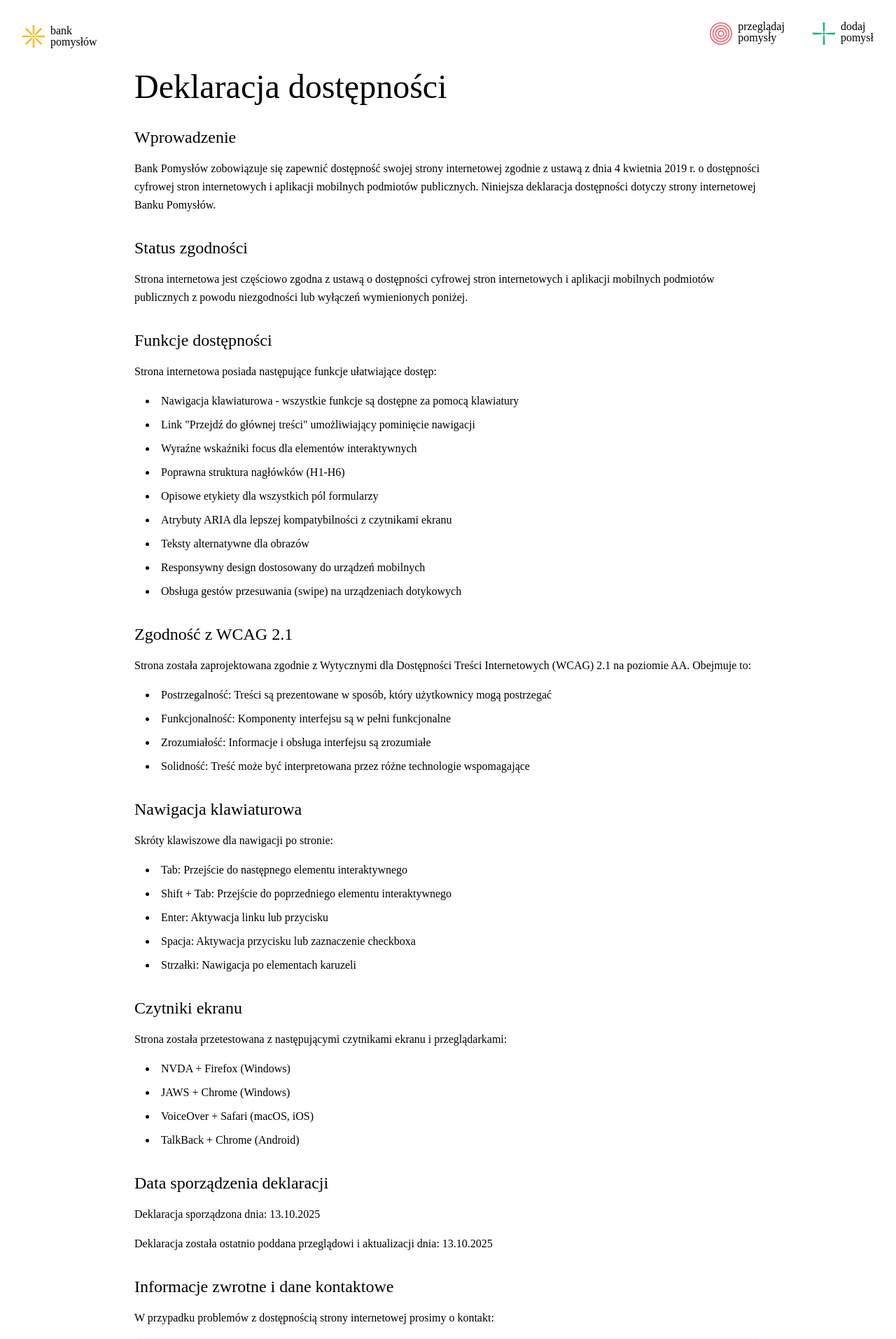
After one commit to fjalowiecki/bbi_site, a Django app: page /dostepnosc/ in a window 1280 px wide. The commit adds this page. Shown: the top 1913 px of the page at 70% size. Run offline with Django 5.2, Linux system fonts and the light colour scheme; some libraries are stand-ins or nearby versions; some web fonts are replaced.

Commit message:
feat: accessibility improvements and create acc. page

```diff
--- a/bbi_app/static/bbi_app/js/index_cards.js
+++ b/bbi_app/static/bbi_app/js/index_cards.js
@@ -104,8 +104,10 @@ document.addEventListener('DOMContentLoaded', () => {
 
         dots.forEach((dot, index) => {
             dot.classList.remove('outline', 'outline-2', 'outline-[rgb(241,189,51)]');
+            dot.setAttribute('aria-selected', 'false');
             if (index === pageNumber) {
                 dot.classList.add('outline', 'outline-2', 'outline-[rgb(241,189,51)]');
+                dot.setAttribute('aria-selected', 'true');
             }
         });
     }
--- /dev/null
+++ b/bbi_app/templates/accessibility.html
@@ -0,0 +1,150 @@
+{% extends 'base.html' %}
+{% load static %}
+
+{% block title %}Dostępność - Bank pomysłów{% endblock %}
+{% block content %}
+<main id="main-content" class="flex-1 py-8" role="main">
+    <div class="max-w-4xl mx-auto">
+        <h1 class="text-4xl md:text-5xl font-medium mb-8">Deklaracja dostępności</h1>
+
+        <section class="mb-8" aria-labelledby="intro-heading">
+            <h2 id="intro-heading" class="text-2xl font-medium mb-4">Wprowadzenie</h2>
+            <p class="font-light leading-relaxed mb-4">
+                Bank Pomysłów zobowiązuje się zapewnić dostępność swojej strony internetowej zgodnie z ustawą
+                z dnia 4 kwietnia 2019 r. o dostępności cyfrowej stron internetowych i aplikacji mobilnych
+                podmiotów publicznych. Niniejsza deklaracja dostępności dotyczy strony internetowej Banku Pomysłów.
+            </p>
+        </section>
+
+        <section class="mb-8" aria-labelledby="status-heading">
+            <h2 id="status-heading" class="text-2xl font-medium mb-4">Status zgodności</h2>
+            <p class="font-light leading-relaxed mb-4">
+                Strona internetowa jest częściowo zgodna z ustawą o dostępności cyfrowej stron internetowych
+                i aplikacji mobilnych podmiotów publicznych z powodu niezgodności lub wyłączeń wymienionych poniżej.
+            </p>
+        </section>
+
+        <section class="mb-8" aria-labelledby="features-heading">
+            <h2 id="features-heading" class="text-2xl font-medium mb-4">Funkcje dostępności</h2>
+            <p class="font-light leading-relaxed mb-4">Strona internetowa posiada następujące funkcje ułatwiające dostęp:</p>
+            <ul class="list-disc list-inside font-light leading-relaxed space-y-2 ml-4">
+                <li>Nawigacja klawiaturowa - wszystkie funkcje są dostępne za pomocą klawiatury</li>
+                <li>Link "Przejdź do głównej treści" umożliwiający pominięcie nawigacji</li>
+                <li>Wyraźne wskaźniki focus dla elementów interaktywnych</li>
+                <li>Poprawna struktura nagłówków (H1-H6)</li>
+                <li>Opisowe etykiety dla wszystkich pól formularzy</li>
+                <li>Atrybuty ARIA dla lepszej kompatybilności z czytnikami ekranu</li>
+                <li>Teksty alternatywne dla obrazów</li>
+                <li>Responsywny design dostosowany do urządzeń mobilnych</li>
+                <li>Obsługa gestów przesuwania (swipe) na urządzeniach dotykowych</li>
+            </ul>
+        </section>
+
+        <section class="mb-8" aria-labelledby="wcag-heading">
+            <h2 id="wcag-heading" class="text-2xl font-medium mb-4">Zgodność z WCAG 2.1</h2>
+            <p class="font-light leading-relaxed mb-4">
+                Strona została zaprojektowana zgodnie z Wytycznymi dla Dostępności Treści Internetowych (WCAG) 2.1
+                na poziomie AA. Obejmuje to:
+            </p>
+            <ul class="list-disc list-inside font-light leading-relaxed space-y-2 ml-4">
+                <li><strong>Postrzegalność:</strong> Treści są prezentowane w sposób, który użytkownicy mogą postrzegać</li>
+                <li><strong>Funkcjonalność:</strong> Komponenty interfejsu są w pełni funkcjonalne</li>
+                <li><strong>Zrozumiałość:</strong> Informacje i obsługa interfejsu są zrozumiałe</li>
+                <li><strong>Solidność:</strong> Treść może być interpretowana przez różne technologie wspomagające</li>
+            </ul>
+        </section>
+
+        <section class="mb-8" aria-labelledby="keyboard-heading">
+            <h2 id="keyboard-heading" class="text-2xl font-medium mb-4">Nawigacja klawiaturowa</h2>
+            <p class="font-light leading-relaxed mb-4">Skróty klawiszowe dla nawigacji po stronie:</p>
+            <ul class="list-disc list-inside font-light leading-relaxed space-y-2 ml-4">
+                <li><strong>Tab:</strong> Przejście do następnego elementu interaktywnego</li>
+                <li><strong>Shift + Tab:</strong> Przejście do poprzedniego elementu interaktywnego</li>
+                <li><strong>Enter:</strong> Aktywacja linku lub przycisku</li>
+                <li><strong>Spacja:</strong> Aktywacja przycisku lub zaznaczenie checkboxa</li>
+                <li><strong>Strzałki:</strong> Nawigacja po elementach karuzeli</li>
+            </ul>
+        </section>
+
+        <section class="mb-8" aria-labelledby="screen-readers-heading">
+            <h2 id="screen-readers-heading" class="text-2xl font-medium mb-4">Czytniki ekranu</h2>
+            <p class="font-light leading-relaxed mb-4">
+                Strona została przetestowana z następującymi czytnikami ekranu i przeglądarkami:
+            </p>
+            <ul class="list-disc list-inside font-light leading-relaxed space-y-2 ml-4">
+                <li>NVDA + Firefox (Windows)</li>
+                <li>JAWS + Chrome (Windows)</li>
+                <li>VoiceOver + Safari (macOS, iOS)</li>
+                <li>TalkBack + Chrome (Android)</li>
+            </ul>
+        </section>
+
+        <section class="mb-8" aria-labelledby="preparation-heading">
+            <h2 id="preparation-heading" class="text-2xl font-medium mb-4">Data sporządzenia deklaracji</h2>
+            <p class="font-light leading-relaxed mb-4">
+                Deklaracja sporządzona dnia: <strong>{{ current_date|date:"d.m.Y" }}</strong>
+            </p>
+            <p class="font-light leading-relaxed mb-4">
+                Deklaracja została ostatnio poddana przeglądowi i aktualizacji dnia: <strong>{{ current_date|date:"d.m.Y" }}</strong>
+            </p>
+        </section>
+
+        <section class="mb-8" aria-labelledby="contact-heading">
+            <h2 id="contact-heading" class="text-2xl font-medium mb-4">Informacje zwrotne i dane kontaktowe</h2>
+            <p class="font-light leading-relaxed mb-4">
+                W przypadku problemów z dostępnością strony internetowej prosimy o kontakt:
+            </p>
+            <div class="bg-gray-100 p-6 rounded-lg font-light">
+                <p class="mb-2"><strong>Email:</strong> <a href="mailto:lokal.wbytomiu@gmail.com" class="text-[#21B47E] hover:underline">lokal.wbytomiu@gmail.com</a></p>
+                <p class="mb-2"><strong>Telefon:</strong> Dostępny na życzenie</p>
+            </div>
+            <p class="font-light leading-relaxed mt-4">
+                Tą samą drogą można składać wnioski o udostępnienie informacji niedostępnej oraz składać żądania
+                zapewnienia dostępności. Odpowiedzi na zgłoszenia udzielamy w ciągu 7 dni roboczych.
+            </p>
+        </section>
+
+        <section class="mb-8" aria-labelledby="procedure-heading">
+            <h2 id="procedure-heading" class="text-2xl font-medium mb-4">Procedura wnioskowo-skargowa</h2>
+            <p class="font-light leading-relaxed mb-4">
+                Każdy ma prawo do wystąpienia z żądaniem zapewnienia dostępności cyfrowej strony internetowej,
+                aplikacji mobilnej lub jakiegoś ich elementu. Można także zażądać udostępnienia informacji
+                w formach alternatywnych, na przykład odczytanie niedostępnego cyfrowo dokumentu, opisania
+                zawartości filmu bez audiodeskrypcji itp.
+            </p>
+            <p class="font-light leading-relaxed mb-4">
+                Żądanie powinno zawierać:
+            </p>
+            <ul class="list-disc list-inside font-light leading-relaxed space-y-2 ml-4">
+                <li>Dane osoby zgłaszającej żądanie</li>
+                <li>Wskazanie strony internetowej, aplikacji mobilnej lub elementu</li>
+                <li>Sposób kontaktu</li>
+            </ul>
+            <p class="font-light leading-relaxed mt-4 mb-4">
+                Jeżeli osoba żądająca zgłasza potrzebę otrzymania informacji w alternatywnej formie, powinna
+                także określić formę tej informacji.
+            </p>
+            <p class="font-light leading-relaxed mb-4">
+                Rozpatrzenie żądania powinno nastąpić niezwłocznie, najpóźniej w ciągu 7 dni. Jeśli dotrzymanie
+                tego terminu nie jest możliwe, należy powiadomić o tym wnoszącego żądanie, kiedy realizacja
+                żądania będzie możliwa (nie później niż w ciągu 2 miesięcy od momentu zgłoszenia).
+            </p>
+        </section>
+
+        <section class="mb-8" aria-labelledby="improvements-heading">
+            <h2 id="improvements-heading" class="text-2xl font-medium mb-4">Ciągłe doskonalenie</h2>
+            <p class="font-light leading-relaxed mb-4">
+                Jesteśmy zobowiązani do ciągłego ulepszania dostępności naszej strony internetowej.
+                Regularnie przeprowadzamy audyty dostępności i wdrażamy poprawki. Wszelkie uwagi i sugestie
+                są dla nas cenne i pomagają w tworzeniu bardziej dostępnej strony dla wszystkich użytkowników.
+            </p>
+        </section>
+
+        <div class="mt-12 pt-8 border-t border-gray-300">
+            <p class="text-sm text-gray-600 font-light">
+                Ostatnia aktualizacja: {{ current_date|date:"d.m.Y" }}
+            </p>
+        </div>
+    </div>
+</main>
+{% endblock %}
--- a/bbi_app/templates/base.html
+++ b/bbi_app/templates/base.html
@@ -8,10 +8,44 @@
     <link rel="preconnect" href="https://fonts.gstatic.com" crossorigin>
     <link href="https://fonts.googleapis.com/css2?family=Unbounded:wght@200..900&display=swap" rel="stylesheet">
     <script src="https://cdn.tailwindcss.com"></script>
+    <style>
+        /* Skip to main content link */
+        .skip-link {
+            position: absolute;
+            top: -40px;
+            left: 0;
+            background: #000;
+            color: #fff;
+            padding: 8px;
+            text-decoration: none;
+            z-index: 100;
+        }
+        .skip-link:focus {
+            top: 0;
+        }
+        /* Lepsze focus indicators */
+        *:focus-visible {
+            outline: 2px solid #21B47E;
+            outline-offset: 2px;
+        }
+        /* Screen reader only */
+        .sr-only {
+            position: absolute;
+            width: 1px;
+            height: 1px;
+            padding: 0;
+            margin: -1px;
+            overflow: hidden;
+            clip: rect(0, 0, 0, 0);
+            white-space: nowrap;
+            border-width: 0;
+        }
+    </style>
     <title>{% block title %}Bank pomysłów{% endblock %}</title>
 </head>
 
 <body class="min-h-screen flex flex-col font-[Unbounded] text-base">
+    <a href="#main-content" class="skip-link">Przejdź do głównej treści</a>
     <div class="mx-auto w-full px-4 sm:px-6 lg:px-8 max-w-screen-2xl flex-grow flex flex-col">
         {% include 'header_main.html' %}
         {% block content %}
--- a/bbi_app/templates/footer.html
+++ b/bbi_app/templates/footer.html
@@ -1,17 +1,17 @@
 {% load static %}
-<footer class="mt-auto mb-4">
+<footer class="mt-auto mb-4" role="contentinfo">
     <div class="flex flex-col md:flex-row md:justify-between items-center md:items-start gap-4 mt-2 text-gray-600 text-[0.65rem]">
-        <div class="flex gap-2 items-center ml-2 md:ml-0">
-            <a href="{% url 'bbi_app:regulations' %}">regulamin</a>
-            <img src="{% static 'bbi_app/images/footer_separator.svg' %}" class="h-[2rem]">
-            <a href="/">dostępność</a>
-        </div>
+        <nav class="flex gap-2 items-center ml-2 md:ml-0" aria-label="Linki stopki">
+            <a href="{% url 'bbi_app:regulations' %}" class="hover:underline">regulamin</a>
+            <img src="{% static 'bbi_app/images/footer_separator.svg' %}" alt="" aria-hidden="true" class="h-[2rem]">
+            <a href="{% url 'bbi_app:accessibility' %}" class="hover:underline">dostępność</a>
+        </nav>
         <div class="flex gap-2 items-center">
-            <img src="{% static 'bbi_app/images/footer_mail.svg' %}" class="h-[1.8rem]">
-            <span>lokal.wbytomiu@gmail.com</span>
+            <img src="{% static 'bbi_app/images/footer_mail.svg' %}" alt="Email" class="h-[1.8rem]">
+            <a href="mailto:lokal.wbytomiu@gmail.com" class="hover:underline">lokal.wbytomiu@gmail.com</a>
         </div>
         <div>
-            <img src="{% static 'bbi_app/images/footer_logos.svg' %}" class="h-[1.5rem] mt-1 md:mt-0">
+            <img src="{% static 'bbi_app/images/footer_logos.svg' %}" alt="Loga partnerów" class="h-[1.5rem] mt-1 md:mt-0">
         </div>
     </div>
 </footer>
--- a/bbi_app/templates/header_main.html
+++ b/bbi_app/templates/header_main.html
@@ -1,10 +1,10 @@
 {% load static %}
-<header class="relative">
-    <nav class="flex justify-between items-start gap-4 mt-8">
+<header class="relative" role="banner">
+    <nav class="flex justify-between items-start gap-4 mt-8" role="navigation" aria-label="Główna nawigacja">
         <div>
-            <a href="{% url 'bbi_app:index' %}" class="inline-block">
-                <img src="{% static 'bbi_app/images/logo.svg' %}" alt="Logo" class="w-[2rem] h-[2rem] float-left">
-                <span class="flex flex-col leading-none ml-[2.5rem] font-medium">
+            <a href="{% url 'bbi_app:index' %}" class="inline-block" aria-label="Strona główna - Bank Pomysłów">
+                <img src="{% static 'bbi_app/images/logo.svg' %}" alt="" aria-hidden="true" class="w-[2rem] h-[2rem] float-left">
+                <span class="flex flex-col leading-none ml-[2.5rem] font-medium" aria-hidden="true">
                     <span>bank</span>
                     <span>pomysłów</span>
                 </span>
@@ -12,17 +12,17 @@
         </div>
         <!-- Desktop Menu -->
         <div class="hidden md:flex gap-10 items-start">
-            <a href="{% url 'bbi_app:project_list' %}" class="inline-flex items-center gap-2">
-                <img src="{% static 'bbi_app/images/button_browse.svg' %}" alt="Browse button"
+            <a href="{% url 'bbi_app:project_list' %}" class="inline-flex items-center gap-2" aria-label="Przeglądaj pomysły">
+                <img src="{% static 'bbi_app/images/button_browse.svg' %}" alt="" aria-hidden="true"
                     class="w-[2rem] h-[2rem]">
-                <span class="flex flex-col leading-none -mt-1">
+                <span class="flex flex-col leading-none -mt-1" aria-hidden="true">
                     <span>przeglądaj</span>
                     <span>pomysły</span>
                 </span>
             </a>
-            <a href="{% url 'bbi_app:add_project' %}" class="inline-flex items-center gap-2">
-                <img src="{% static 'bbi_app/images/button_add.svg' %}" alt="Add button" class="w-[2rem] h-[2rem]">
-                <span class="flex flex-col leading-none -mt-1">
+            <a href="{% url 'bbi_app:add_project' %}" class="inline-flex items-center gap-2" aria-label="Dodaj pomysł">
+                <img src="{% static 'bbi_app/images/button_add.svg' %}" alt="" aria-hidden="true" class="w-[2rem] h-[2rem]">
+                <span class="flex flex-col leading-none -mt-1" aria-hidden="true">
                     <span>dodaj</span>
                     <span>pomysł</span>
                 </span>
@@ -30,24 +30,25 @@
         </div>
         <!-- Hamburger Button -->
         <div class="md:hidden flex items-center">
-            <button id="hamburger-button" class="focus:outline-none z-40 relative">
-                <img src="{% static 'bbi_app/images/button_menu_mobile.svg' %}" alt="Menu" class="w-8 h-8">
+            <button id="hamburger-button" class="z-40 relative" aria-label="Menu" aria-expanded="false" aria-controls="mobile-menu">
+                <img src="{% static 'bbi_app/images/button_menu_mobile.svg' %}" alt="" aria-hidden="true" class="w-8 h-8">
             </button>
         </div>
     </nav>
 
     <div id="mobile-menu" class="hidden md:hidden absolute top-0 left-0 right-0 bg-white z-30 pt-24">
-        <form method="GET" action="{% url 'bbi_app:project_list' %}" class="flex items-center mb-4">
+        <form method="GET" action="{% url 'bbi_app:project_list' %}" class="flex items-center mb-4" role="search">
             <div class="flex flex-1 items-center gap-2 min-w-0">
-                <span class="text-3xl font-extralight -mt-1">[</span>
-                <input type="text" name="q" placeholder="Znajdź pomysł..."
-                    class="flex-1 font-extralight focus:outline-none text-gray-900 bg-transparent min-w-0">
+                <span class="text-3xl font-extralight -mt-1" aria-hidden="true">[</span>
+                <label for="mobile-search" class="sr-only">Wyszukaj pomysł</label>
+                <input type="text" id="mobile-search" name="q" placeholder="Znajdź pomysł..."
+                    class="flex-1 font-extralight text-gray-900 bg-transparent min-w-0" aria-label="Wyszukaj pomysł">
             </div>
             <div class="flex items-center gap-2">
-                <button type="submit" class="flex items-center">
+                <button type="submit" class="flex items-center" aria-label="Szukaj pomysłu">
                     <span class="">szukaj</span></button>
-                    <img src="{% static 'bbi_app/images/button_search_menu_mobile.svg' %}" alt="Search button" class="w-[2rem] h-[2rem]">
-                <span class="text-3xl font-extralight -mt-1">]</span>
+                    <img src="{% static 'bbi_app/images/button_search_menu_mobile.svg' %}" alt="" aria-hidden="true" class="w-[2rem] h-[2rem]">
+                <span class="text-3xl font-extralight -mt-1" aria-hidden="true">]</span>
             </div>
         </form>
         <div class="flex flex-col items-end">
@@ -68,6 +69,9 @@
 <script>
     document.getElementById('hamburger-button').addEventListener('click', function () {
         var mobileMenu = document.getElementById('mobile-menu');
+        var isExpanded = this.getAttribute('aria-expanded') === 'true';
+
         mobileMenu.classList.toggle('hidden');
+        this.setAttribute('aria-expanded', !isExpanded);
     });
 </script>
--- a/bbi_app/urls.py
+++ b/bbi_app/urls.py
@@ -8,6 +8,7 @@ urlpatterns = [
     path('projects/', views.project_list, name="project_list"),
     path('add_project/', views.add_project, name="add_project"),
     path('regulamin/', views.regulations, name='regulations'),
+    path('dostepnosc/', views.accessibility, name='accessibility'),
     path('project_added_success/', views.project_added_success, name='project_added_success'),
     path('<slug:slug>/', views.project_detail, name="project_detail"),
 ]
--- a/bbi_app/views.py
+++ b/bbi_app/views.py
@@ -3,6 +3,7 @@ from django.shortcuts import render, get_object_or_404, redirect
 from .models import Project, Tag
 from .forms import ProjectForm, ProjectLinkFormSet, ProjectFileFormSet
 from django.db.models import Q
+from django.utils import timezone
 
 def index(request):
     tags = Tag.objects.all()
@@ -67,3 +68,7 @@ def project_added_success(request):
 
 def regulations(request):
     return render(request, 'regulations.html')
+
+def accessibility(request):
+    current_date = timezone.now()
+    return render(request, 'accessibility.html', {'current_date': current_date})
```
Also changed, not shown: bbi_app/templates/index.html (+16 -15 lines), bbi_app/templates/index_cards.html (+8 -8 lines).
